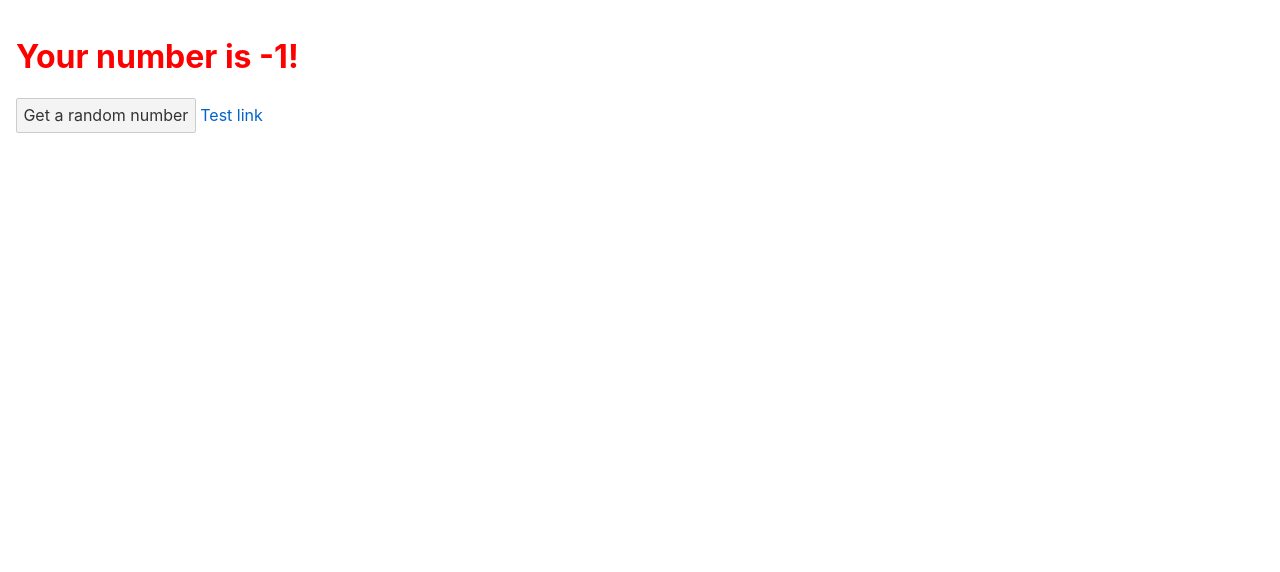
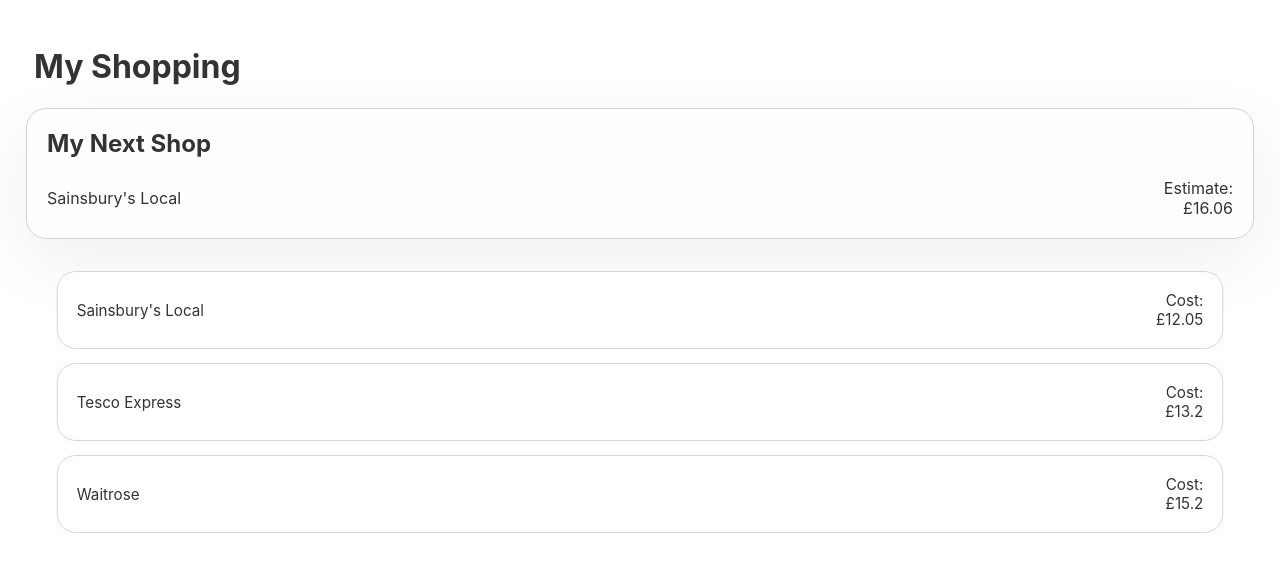
Before and after one commit to ti250/hc2022, a Svelte app in the folder client/: page / in a window 1280 px wide. Shown: the top 572 px of the page. Built offline with nearby package versions, Linux system fonts and the light colour scheme.

Commit message:
Set up the main screen

```diff
--- a/client/src/App.svelte
+++ b/client/src/App.svelte
@@ -1,10 +1,12 @@
 <script>
     import Router from 'svelte-spa-router';
-    import RandomView from './RandomView.svelte'
-    import RandomView2 from './RandomView2.svelte'
+    import RandomView from './RandomView.svelte';
+    import RandomView2 from './RandomView2.svelte';
+    import MainScreen from './MainScreen.svelte';
+
 
     const routes = {
-        '/': RandomView,
+        '/': MainScreen,
         '/randomView2': RandomView2,
     }
 </script>
--- /dev/null
+++ b/client/src/Card.svelte
@@ -0,0 +1,25 @@
+<script>
+    export let backgroundColor = "#fffefe";
+    export let isFloating = false
+</script>
+
+<div class="card{isFloating ? ' floatingCard' : ''}" style="background-color: {backgroundColor}">
+    <slot>
+    </slot>
+</div>
+
+<style>
+    .card{
+        border-radius: 20px;
+
+        border-color: lightgray;
+        border-style: solid;
+        border-width: 1px;
+
+        transition:  .3s;
+    }
+
+    .floatingCard{
+        box-shadow: 0 22px 70px 4px rgba(0, 0, 0, 0.06);
+    }
+</style>
--- /dev/null
+++ b/client/src/MainScreen.svelte
@@ -0,0 +1,110 @@
+<script>
+    import Card from "./Card.svelte";
+
+    let currentShop = {
+        itemNames: ["Water", "Chicken"], // Names of things in the shopping list
+        estimatedCost: 16.06, // Total cost in pounds
+        suggestedLocation: "Sainsbury's Local", // Location Name
+        suggestedLocationType: "sains", // We can use this to maybe show a favicon later next to the location name
+    }
+
+    let pastShops = [
+        {
+            locationName: "Sainsbury's Local",
+            cost: 12.05,
+            locationType: "sains"
+        },
+        {
+            locationName: "Tesco Express",
+            cost: 13.20,
+            locationType: "tesco"
+        },
+        {
+            locationName: "Waitrose",
+            cost: 15.20,
+            locationType: "waitrose"
+        },
+    ]
+</script>
+
+<div id="content">
+    <!-- Title element -->
+    <h1>
+        My Shopping
+    </h1>
+
+    <!-- Next Shop -->
+    <div class="listElement">
+        <Card isFloating="true">
+            <div class="cardContent">
+                <h2>
+                    My Next Shop
+                </h2>
+                <div class="estimateCardContent">
+                    <div>
+                        {currentShop.suggestedLocation}
+                    </div>
+                    <div id="costEstimate">
+                        Estimate:
+                        <br/>
+                        £{currentShop.estimatedCost}
+                    </div>
+                </div>
+            </div>
+        </Card>
+    </div>
+
+    <br/>
+
+    {#each pastShops as pastShop}
+        <div class="listElement pastShop">
+            <Card backgroundColor="white">
+                <div class="cardContent">
+                    <div class="estimateCardContent">
+                    <div>
+                        {pastShop.locationName}
+                    </div>
+                    <div id="costEstimate">
+                        Cost:
+                        <br/>
+                        £{pastShop.cost}
+                    </div>
+                </div>
+                </div>
+            </Card>
+        </div>
+    {/each}
+</div>
+
+<style>
+    h1 {
+        margin-left: 8px;
+    }
+
+    #content {
+        padding: 10px;
+    }
+
+    .estimateCardContent {
+        display: flex;
+        flex-direction: row;
+        justify-content: space-between;
+        align-items: center;
+    }
+
+    #costEstimate{
+        text-align: right;
+    }
+
+    .cardContent {
+        margin: 20px;
+    }
+
+    .listElement{
+        margin-top: 10px;
+    }
+
+    .pastShop{
+        transform: scale(0.95);
+    }
+</style>
```
